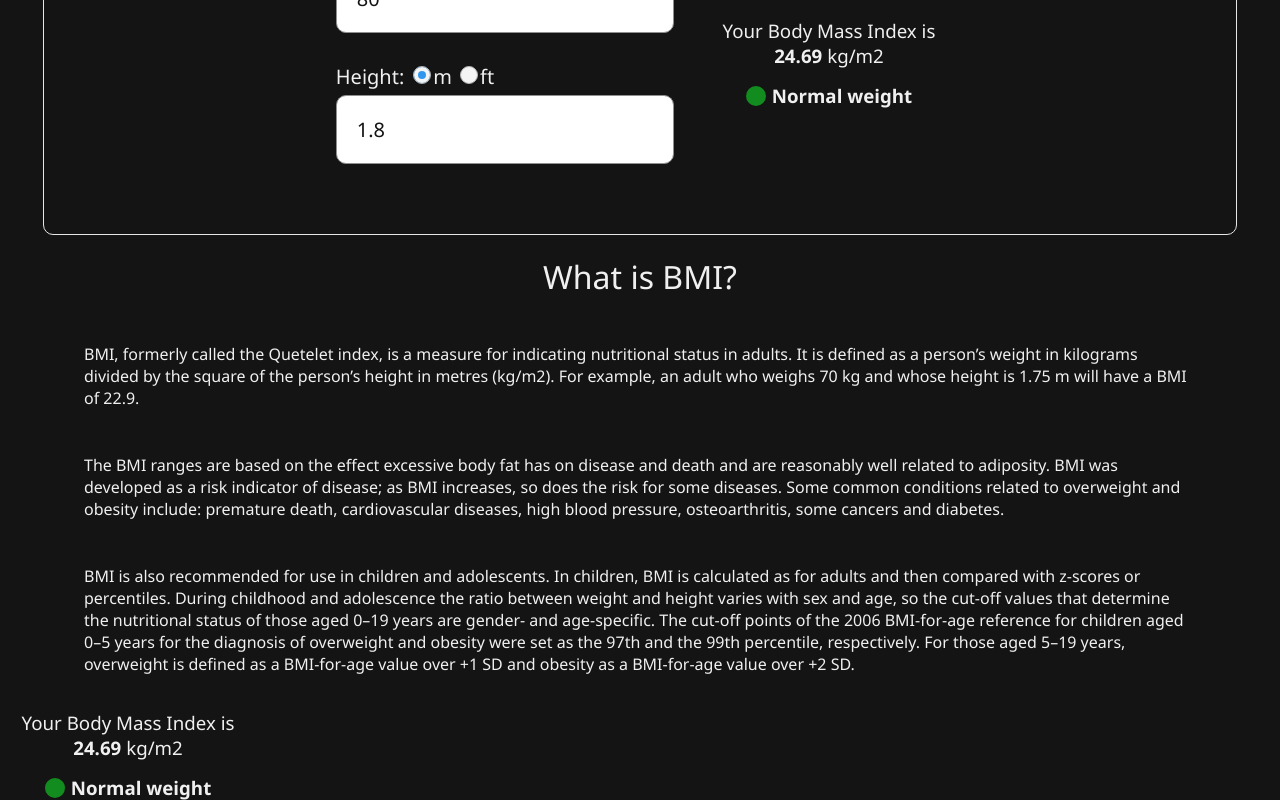
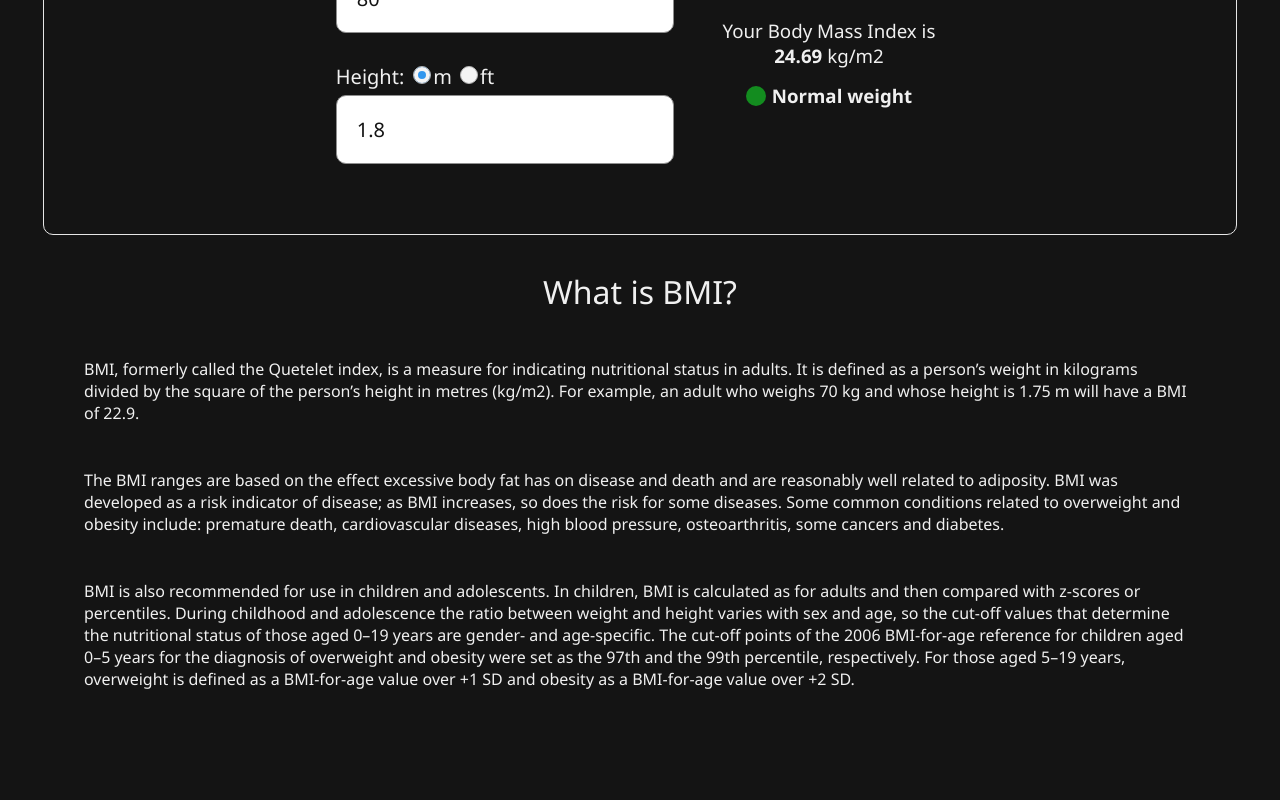
Before and after one commit to mathrl/bmi-calculator, a Vue app: page / in a window 1280 px wide. Shown: the part 234-1034 px from the top of the page. After the commit the page ends 959 px from the top, so only its background shows below. Built offline with nearby package versions, Linux system fonts and the light colour scheme.

Commit message:
fix margin

```diff
--- a/src/App.vue
+++ b/src/App.vue
@@ -10,7 +10,7 @@
 
     <bmi-description></bmi-description>
 
-    <bmi-results :weight="weight" :height="height"></bmi-results>
+    <!--<bmi-results :weight="weight" :height="height"></bmi-results>-->
   </main>
 </template>
 
@@ -66,7 +66,7 @@ section {
   flex-wrap: wrap;
   width: $width;
   margin: 0 auto;
-
+  margin-bottom: 15px;
 }
 
 section.input-and-result {
```
